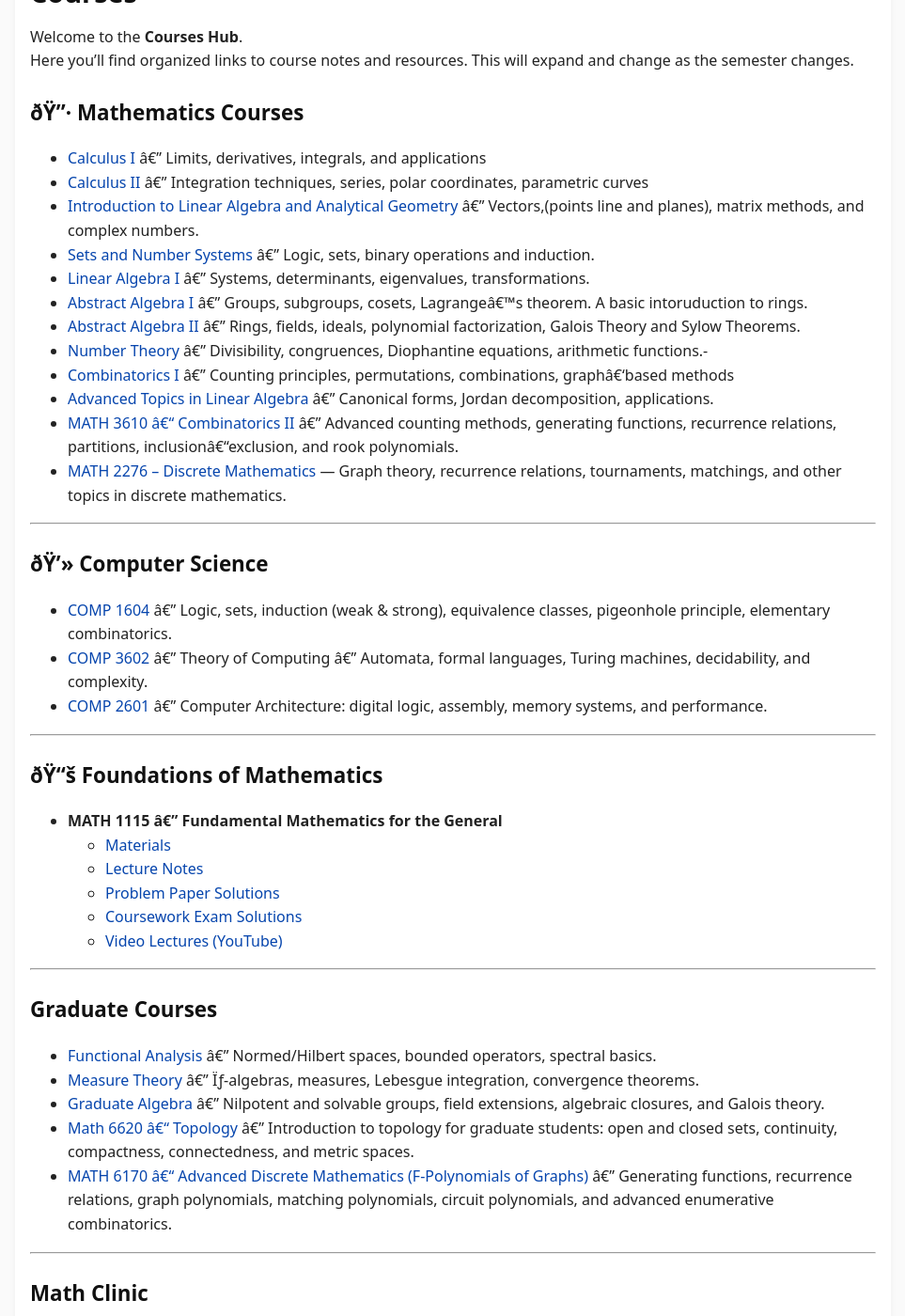
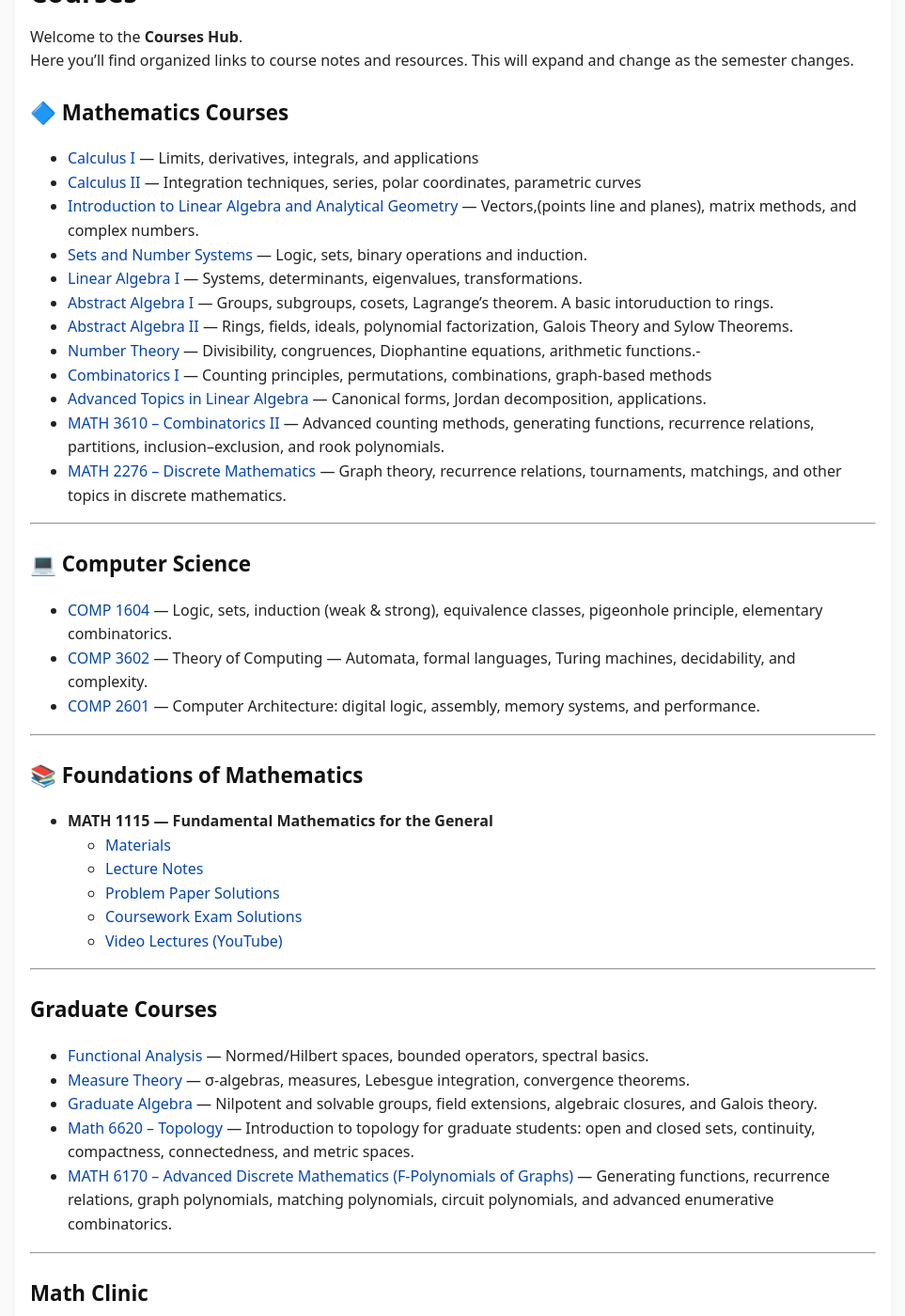
Before and after one commit to SaleemKamaludin/SaleemKamaludin.github.io, a Jekyll site: the page built from courses.md, in a window 1280 px wide and 1400 px high, scrolled down 213 px. Shown: the whole window at 94% size, without its empty margins (158-1121 px from the left). Built offline with Jekyll 4.4.1, drawn with Linux system fonts in a browser that asks for light colours; our own code applies the rules of GitHub Pages for plain Markdown files; some of the changed text lies outside the part shown.

Commit message:
Fix courses page encoding

```diff
--- a/courses.md
+++ b/courses.md
@@ -10,35 +10,35 @@ Welcome to the **Courses Hub**.
 Here you'll find organized links to course notes and resources. This will expand and change as the semester changes.
 
 
-## ðŸ”· Mathematics Courses
+## 🔷 Mathematics Courses
 
-- [Calculus I]({% link courses/calculus1.md %}) â€” Limits, derivatives, integrals, and applications
-- [Calculus II]({% link courses/calculus2.md %}) â€” Integration techniques, series, polar coordinates, parametric curves
-- [Introduction to Linear Algebra and Analytical Geometry]({% link courses/intro-linear-geometry.md %}) â€” Vectors,(points line and planes),  matrix methods, and complex numbers.
-- [Sets and Number Systems]({% link courses/sets-number-systems.md %}) â€” Logic, sets, binary operations and induction.
-- [Linear Algebra I]({% link courses/linear-algebra.md %}) â€” Systems, determinants, eigenvalues, transformations.
-- [Abstract Algebra I]({% link courses/abstract-algebra-1.md %}) â€” Groups, subgroups, cosets, Lagrangeâ€™s theorem. A basic intoruduction to rings.
-- [Abstract Algebra II]({% link courses/abstract-algebra-2.md %}) â€” Rings, fields, ideals, polynomial factorization, Galois Theory and Sylow Theorems.
-- [Number Theory]({% link courses/number-theory.md %}) â€” Divisibility, congruences, Diophantine equations, arithmetic functions.-
-- [Combinatorics I]({% link courses/combinatorics.md %}) â€” Counting principles, permutations, combinations, graphâ€‘based methods
-- [Advanced Topics in Linear Algebra]({{ link courses/advanced-linear-algebra.md }}) â€” Canonical forms, Jordan decomposition, applications.
-- [MATH 3610 â€“ Combinatorics II]({% link courses/combinatorics-ii/index.md %}) â€” Advanced counting methods, generating functions, recurrence relations, partitions, inclusionâ€“exclusion, and rook polynomials.
+- [Calculus I]({% link courses/calculus1.md %}) — Limits, derivatives, integrals, and applications
+- [Calculus II]({% link courses/calculus2.md %}) — Integration techniques, series, polar coordinates, parametric curves
+- [Introduction to Linear Algebra and Analytical Geometry]({% link courses/intro-linear-geometry.md %}) — Vectors,(points line and planes),  matrix methods, and complex numbers.
+- [Sets and Number Systems]({% link courses/sets-number-systems.md %}) — Logic, sets, binary operations and induction.
+- [Linear Algebra I]({% link courses/linear-algebra.md %}) — Systems, determinants, eigenvalues, transformations.
+- [Abstract Algebra I]({% link courses/abstract-algebra-1.md %}) — Groups, subgroups, cosets, Lagrange’s theorem. A basic intoruduction to rings.
+- [Abstract Algebra II]({% link courses/abstract-algebra-2.md %}) — Rings, fields, ideals, polynomial factorization, Galois Theory and Sylow Theorems.
+- [Number Theory]({% link courses/number-theory.md %}) — Divisibility, congruences, Diophantine equations, arithmetic functions.-
+- [Combinatorics I]({% link courses/combinatorics.md %}) — Counting principles, permutations, combinations, graph‑based methods
+- [Advanced Topics in Linear Algebra]({{ link courses/advanced-linear-algebra.md }}) — Canonical forms, Jordan decomposition, applications.
+- [MATH 3610 – Combinatorics II]({% link courses/combinatorics-ii/index.md %}) — Advanced counting methods, generating functions, recurrence relations, partitions, inclusion–exclusion, and rook polynomials.
 - [MATH 2276 – Discrete Mathematics]({{ '/courses/math-2276/' | relative_url }}) — Graph theory, recurrence relations, tournaments, matchings, and other topics in discrete mathematics.
 
 ---
 
-## ðŸ’» Computer Science
+## 💻 Computer Science
 
-- [COMP 1604]({{ '/courses/comp1604/' | relative_url }}) â€” Logic, sets, induction (weak & strong), equivalence classes, pigeonhole principle, elementary combinatorics.
-- [COMP 3602](./theory-of-computing/) â€” Theory of Computing â€” Automata, formal languages, Turing machines, decidability, and complexity.
-- [COMP 2601](./computer-architecture/) â€” Computer Architecture: digital logic, assembly, memory systems, and performance.
+- [COMP 1604]({{ '/courses/comp1604/' | relative_url }}) — Logic, sets, induction (weak & strong), equivalence classes, pigeonhole principle, elementary combinatorics.
+- [COMP 3602](./theory-of-computing/) — Theory of Computing — Automata, formal languages, Turing machines, decidability, and complexity.
+- [COMP 2601](./computer-architecture/) — Computer Architecture: digital logic, assembly, memory systems, and performance.
 
 
 ---
 
-## ðŸ“š Foundations of Mathematics
+## 📚 Foundations of Mathematics
 
-- **MATH 1115 â€” Fundamental Mathematics for the General**
+- **MATH 1115 — Fundamental Mathematics for the General**
   - [Materials]({{ '/courses/math-1115/' | relative_url }})
   - [Lecture Notes]({{ '/courses/math-1115/lecture-notes/' | relative_url }})
   - [Problem Paper Solutions]({{ '/courses/math-1115/problem-paper-solutions/' | relative_url }})
@@ -50,11 +50,11 @@ Here you'll find organized links to course notes and resources. This will expand
 
 ## Graduate Courses
 
-- <a href="{{ '/courses/graduate/functional-analysis/' | relative_url }}">Functional Analysis</a> â€” Normed/Hilbert spaces, bounded operators, spectral basics.
-- <a href="{{ '/courses/graduate/measure-theory/' | relative_url }}">Measure Theory</a> â€” Ïƒ-algebras, measures, Lebesgue integration, convergence theorems.
-- <a href="{{ '/courses/graduate/abstract-algebra/' | relative_url }}">Graduate Algebra</a> â€” Nilpotent and solvable groups, field extensions, algebraic closures, and Galois theory.
-- <a href="{{ '/courses/graduate/topology/' | relative_url }}">Math 6620 â€“ Topology</a> â€” Introduction to topology for graduate students: open and closed sets, continuity, compactness, connectedness, and metric spaces.
-- <a href="{{ '/courses/graduate/advanced-discrete-mathematics/' | relative_url }}">MATH 6170 â€“ Advanced Discrete Mathematics (F-Polynomials of Graphs)</a> â€” Generating functions, recurrence relations, graph polynomials, matching polynomials, circuit polynomials, and advanced enumerative combinatorics.
+- <a href="{{ '/courses/graduate/functional-analysis/' | relative_url }}">Functional Analysis</a> — Normed/Hilbert spaces, bounded operators, spectral basics.
+- <a href="{{ '/courses/graduate/measure-theory/' | relative_url }}">Measure Theory</a> — σ-algebras, measures, Lebesgue integration, convergence theorems.
+- <a href="{{ '/courses/graduate/abstract-algebra/' | relative_url }}">Graduate Algebra</a> — Nilpotent and solvable groups, field extensions, algebraic closures, and Galois theory.
+- <a href="{{ '/courses/graduate/topology/' | relative_url }}">Math 6620 – Topology</a> — Introduction to topology for graduate students: open and closed sets, continuity, compactness, connectedness, and metric spaces.
+- <a href="{{ '/courses/graduate/advanced-discrete-mathematics/' | relative_url }}">MATH 6170 – Advanced Discrete Mathematics (F-Polynomials of Graphs)</a> — Generating functions, recurrence relations, graph polynomials, matching polynomials, circuit polynomials, and advanced enumerative combinatorics.
 
 
 ---
@@ -63,22 +63,22 @@ Here you'll find organized links to course notes and resources. This will expand
 
 ## Math Clinic
 
-- [Math Clinic](/courses/math-clinic/) â€” Refresher workshops with materials.
+- [Math Clinic](/courses/math-clinic/) — Refresher workshops with materials.
 
 ---
 ## Other courses
-- [Mathematics for Business]({% link courses/math-for-business.md %}) â€” Applied mathematics for economics and social sciences
+- [Mathematics for Business]({% link courses/math-for-business.md %}) — Applied mathematics for economics and social sciences
 
 ---
 
 
 
-## ðŸ§ª Research work
+## 🧪 Research work
 
-- Graph Theory (Szeged Index) â€” see research notes.
+- Graph Theory (Szeged Index) — see research notes.
 - Counterfeit Drugs Project
 - Codeine Research on practices and attitute.
 
 ---
 
-> *This page is a living document. New materials will appear as theyâ€™re prepared and uploaded.*
+> *This page is a living document. New materials will appear as they’re prepared and uploaded.*
```
